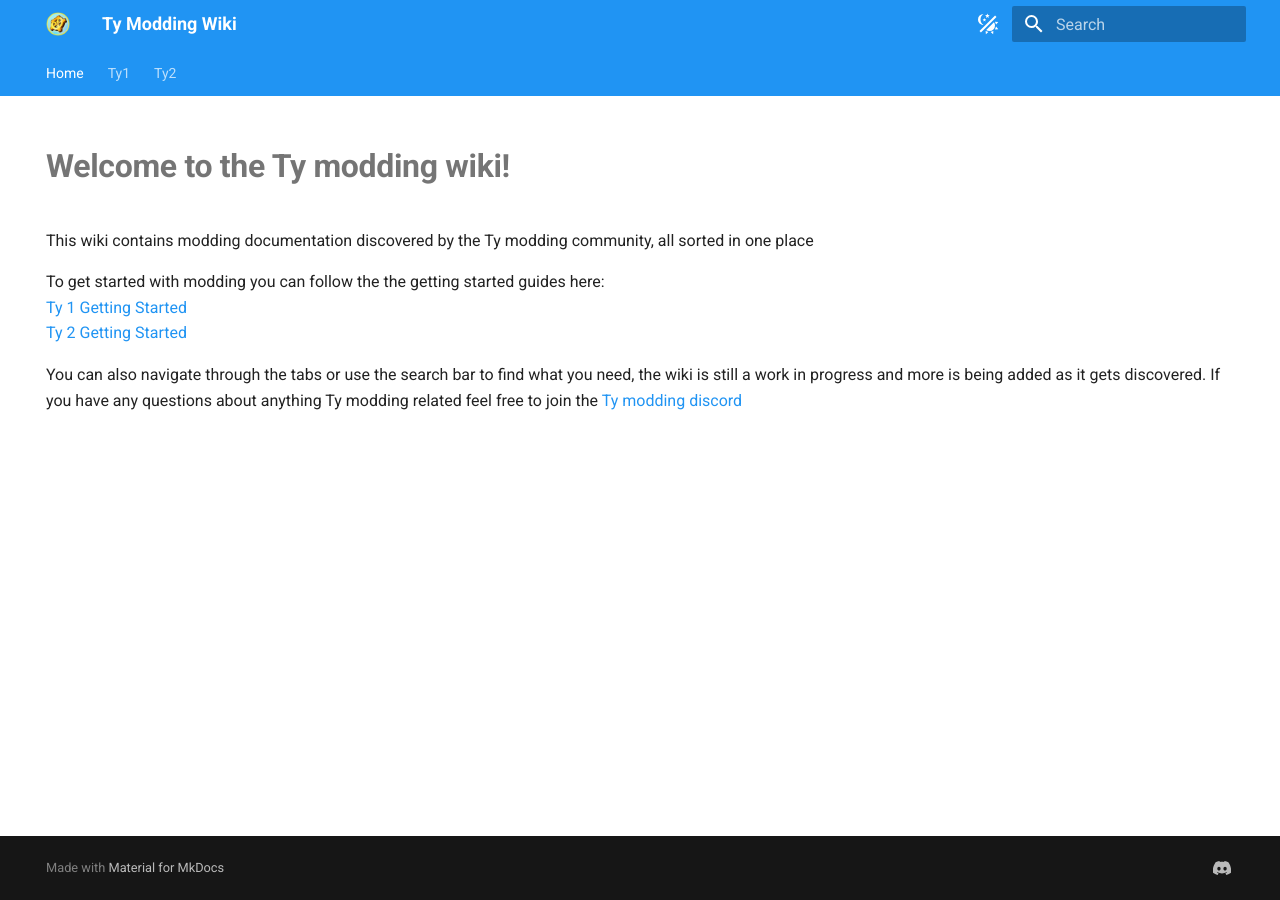
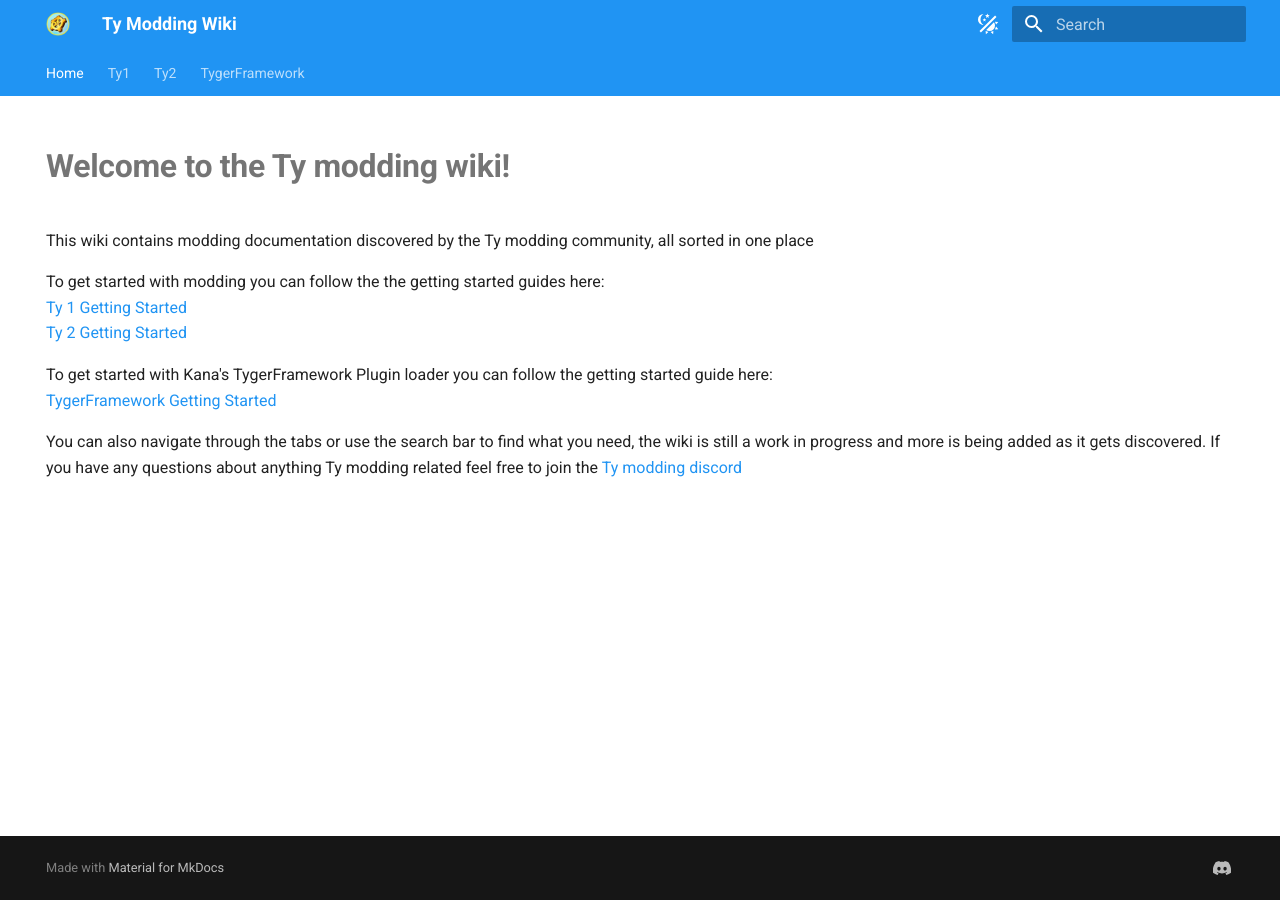
Before and after one commit to TyModdingWiki/tymoddingwiki.github.io, an MkDocs documentation site: the page built from docs/index.md, in a window 1280 px wide. Built offline with MkDocs 1.6.1 and Material for MkDocs 9.7.7, drawn with Linux system fonts in a browser that asks for light colours.

Commit message:
Add TygerFramework getting started and API pages

```diff
--- /dev/null
+++ b/docs/css/PymdownColours.css
@@ -0,0 +1,142 @@
+@media screen {
+    [data-md-color-scheme=slate] {
+      --md-code-hl-color:#2977ff;
+      --md-code-hl-color--light:#2977ff1a;
+      --md-code-hl-number-color:#e6695b;
+      --md-code-hl-special-color:var(--md-code-fg-color);
+      --md-code-hl-function-color:#e2b552;
+      --md-code-hl-constant-color:#9383e2;
+      --md-code-hl-keyword-color:#6791e0;
+      --md-code-hl-string-color:#d68d5b;
+      --md-code-hl-name-color:#a094e2;
+      --md-code-hl-operator-color:var(--md-default-fg-color--light);
+      --md-code-hl-punctuation-color:var(--md-default-fg-color--light);
+      --md-code-hl-comment-color:#57a646;
+      --md-code-hl-generic-color:var(--md-default-fg-color--light);
+      --md-code-hl-variable-color:#9cdcfe;
+    }
+    [data-md-color-scheme=default] {
+      --md-code-hl-color:#2977ff;
+      --md-code-hl-color--light:#2977ff1a;
+      --md-code-hl-number-color:#e6695b;
+      --md-code-hl-special-color:var(--md-code-fg-color);
+      --md-code-hl-function-color:#e2b552;
+      --md-code-hl-constant-color:#9383e2;
+      --md-code-hl-keyword-color:#6791e0;
+      --md-code-hl-string-color:#d68d5b;
+      --md-code-hl-name-color:#722297;
+      --md-code-hl-operator-color:var(--md-default-fg-color--light);
+      --md-code-hl-punctuation-color:var(--md-default-fg-color--light);
+      --md-code-hl-comment-color:#57a646;
+      --md-code-hl-generic-color:var(--md-default-fg-color--light);
+      --md-code-hl-variable-color:#9cdcfe;
+    }
+  }
+
+  .highlight .o,
+  .highlight .ow {
+    color:var(--md-code-hl-operator-color)
+  }
+  .highlight .p {
+    color:var(--md-code-hl-punctuation-color)
+  }
+  .highlight .cpf,
+  .highlight .l,
+  .highlight .s,
+  .highlight .s1,
+  .highlight .s2,
+  .highlight .sb,
+  .highlight .sc,
+  .highlight .si,
+  .highlight .ss {
+    color:var(--md-code-hl-string-color)
+  }
+  .highlight .cp,
+  .highlight .se,
+  .highlight .sh,
+  .highlight .sr,
+  .highlight .sx {
+    color:var(--md-code-hl-special-color)
+  }
+  .highlight .il,
+  .highlight .m,
+  .highlight .mb,
+  .highlight .mf,
+  .highlight .mh,
+  .highlight .mi,
+  .highlight .mo {
+    color:var(--md-code-hl-number-color)
+  }
+  .highlight .k,
+  .highlight .kc,
+  .highlight .kd,
+  .highlight .kn,
+  .highlight .kp,
+  .highlight .kr,
+  .highlight .kt {
+    color:var(--md-code-hl-keyword-color)
+  }
+  .highlight .n {
+    color:var(--md-code-hl-name-color)
+  }
+  .highlight .bp,
+  .highlight .nb,
+  .highlight .no {
+    color:var(--md-code-hl-constant-color)
+  }
+  .highlight .nc,
+  .highlight .ne,
+  .highlight .nf,
+  .highlight .nn {
+    color:var(--md-code-hl-function-color)
+  }
+  .highlight .nd,
+  .highlight .ni,
+  .highlight .nl,
+  .highlight .nt {
+    color:var(--md-code-hl-keyword-color)
+  }
+  .highlight .c,
+  .highlight .c1,
+  .highlight .ch,
+  .highlight .cm,
+  .highlight .cs,
+  .highlight .sd {
+    color:var(--md-code-hl-comment-color)
+  }
+  .highlight .na,
+  .highlight .nv,
+  .highlight .vc,
+  .highlight .vg,
+  .highlight .vi {
+    color:var(--md-code-hl-variable-color)
+  }
+  .highlight .ge,
+  .highlight .gh,
+  .highlight .go,
+  .highlight .gp,
+  .highlight .gr,
+  .highlight .gs,
+  .highlight .gt,
+  .highlight .gu {
+    color:var(--md-code-hl-generic-color)
+  }
+  .highlight .gd,
+  .highlight .gi {
+    border-radius:.1rem;
+    margin:0 -.125em;
+    padding:0 .125em
+  }
+  .highlight .gd {
+    background-color:var(--md-typeset-del-color)
+  }
+  .highlight .gi {
+    background-color:var(--md-typeset-ins-color)
+  }
+  .highlight .hll {
+    background-color:var(--md-code-hl-color--light);
+    box-shadow:2px 0 0 0 var(--md-code-hl-color) inset;
+    display:block;
+    margin:0 -1.1764705882em;
+    padding:0 1.1764705882em
+  }
--- a/docs/index.md
+++ b/docs/index.md
@@ -12,7 +12,10 @@
 This wiki contains modding documentation discovered by the Ty modding community, all sorted in one place
 
 To get started with modding you can follow the the getting started guides here:<br />
-[Ty 1 Getting Started](Ty1/index.md)<br />
-[Ty 2 Getting Started](Ty2/index.md)
+[Ty 1 Getting Started](/Ty1)<br />
+[Ty 2 Getting Started](/Ty2)
 
-You can also navigate through the tabs or use the search bar to find what you need, the wiki is still a work in progress and more is being added as it gets discovered. If you have any questions about anything Ty modding related feel free to join the [Ty modding discord](https://discord.gg/g8kHTR42Cc)
+To get started with Kana's TygerFramework Plugin loader you can follow the getting started guide here:<br />
+[TygerFramework Getting Started](/TygerFramework)
+
+You can also navigate through the tabs or use the search bar to find what you need, the wiki is still a work in progress and more is being added as it gets discovered. If you have any questions about anything Ty modding related feel free to join the [Ty modding discord](https://discord.gg/g8kHTR42Cc){:target="_blank"}
--- a/mkdocs.yml
+++ b/mkdocs.yml
@@ -39,6 +39,7 @@
 
 extra_css:
   - css/LogoToggle.css
+  - css/PymdownColours.css
 
 extra:
   social:
@@ -56,5 +57,7 @@
   - pymdownx.details
   - pymdownx.mark
   - pymdownx.betterem
+  - pymdownx.tabbed:
+      alternate_style: true
   - admonition
   - attr_list
```
Also changed, not shown: docs/TygerFramework/API/EventListeners.md (added, +141 -0 lines), docs/TygerFramework/API/GeneralAPI.md (added, +111 -0 lines), docs/TygerFramework/API/ImGuiAPI.md (added, +124 -0 lines), docs/TygerFramework/index.md (added, +144 -0 lines).
